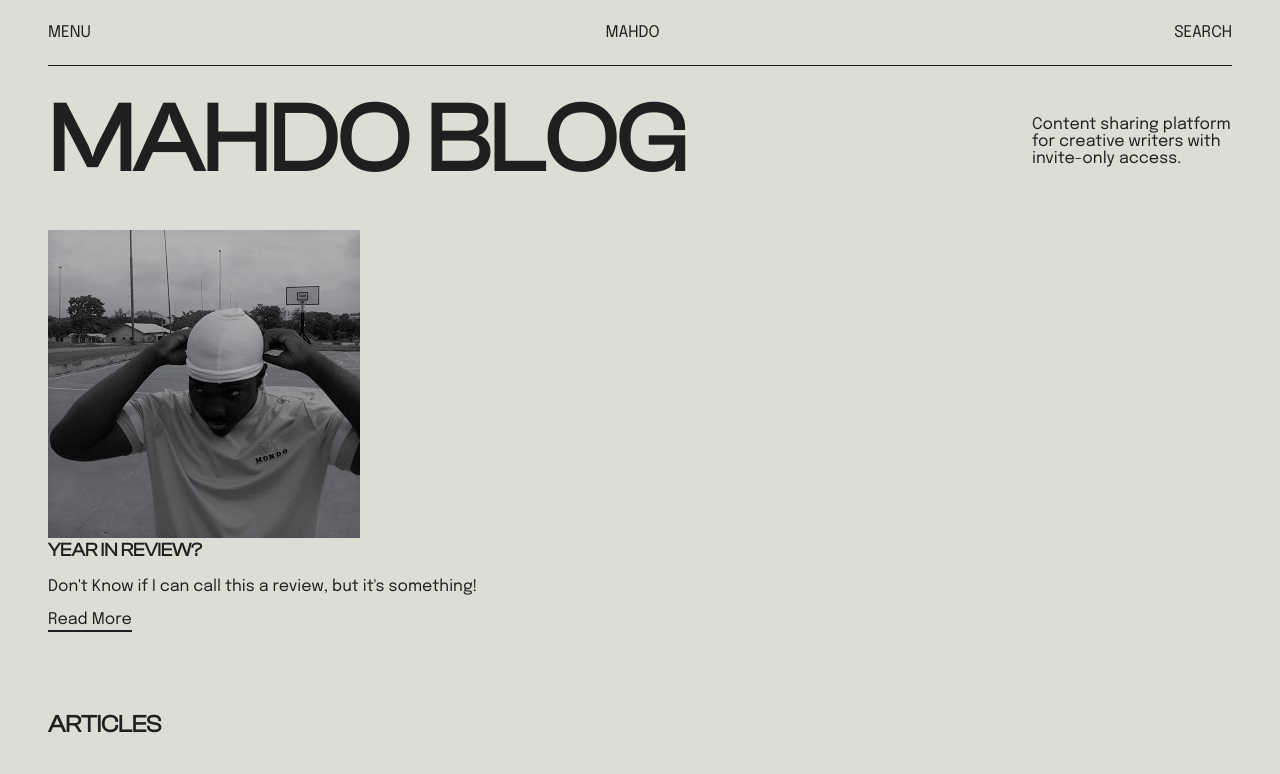
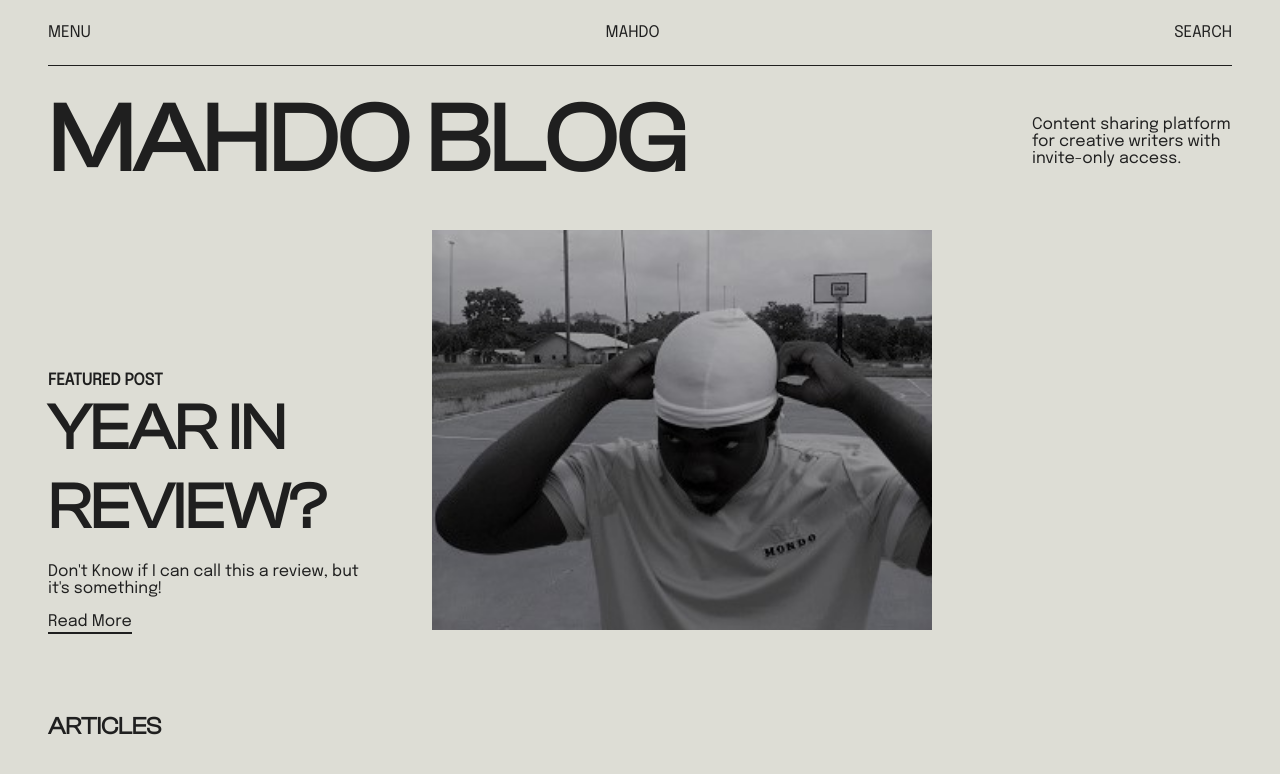
Before and after one commit to CreateNext/mahdo-blog, a Next.js app: page / in a window 1280 px wide. Shown: the top 774 px of the page. Built offline with nearby package versions, Linux system fonts and the light colour scheme.

Commit message:
add featured post

```diff
--- a/components/Hero/index.jsx
+++ b/components/Hero/index.jsx
@@ -1,4 +1,4 @@
-import Post from "../Post";
+import Post, { FeaturedPost } from "../Post";
 
 const Hero = () => {
   return (
@@ -11,7 +11,7 @@ const Hero = () => {
       </div>
 
       <div className="hero__featured">
-        <Post />
+        <FeaturedPost />
       </div>
     </section>
   );
```
